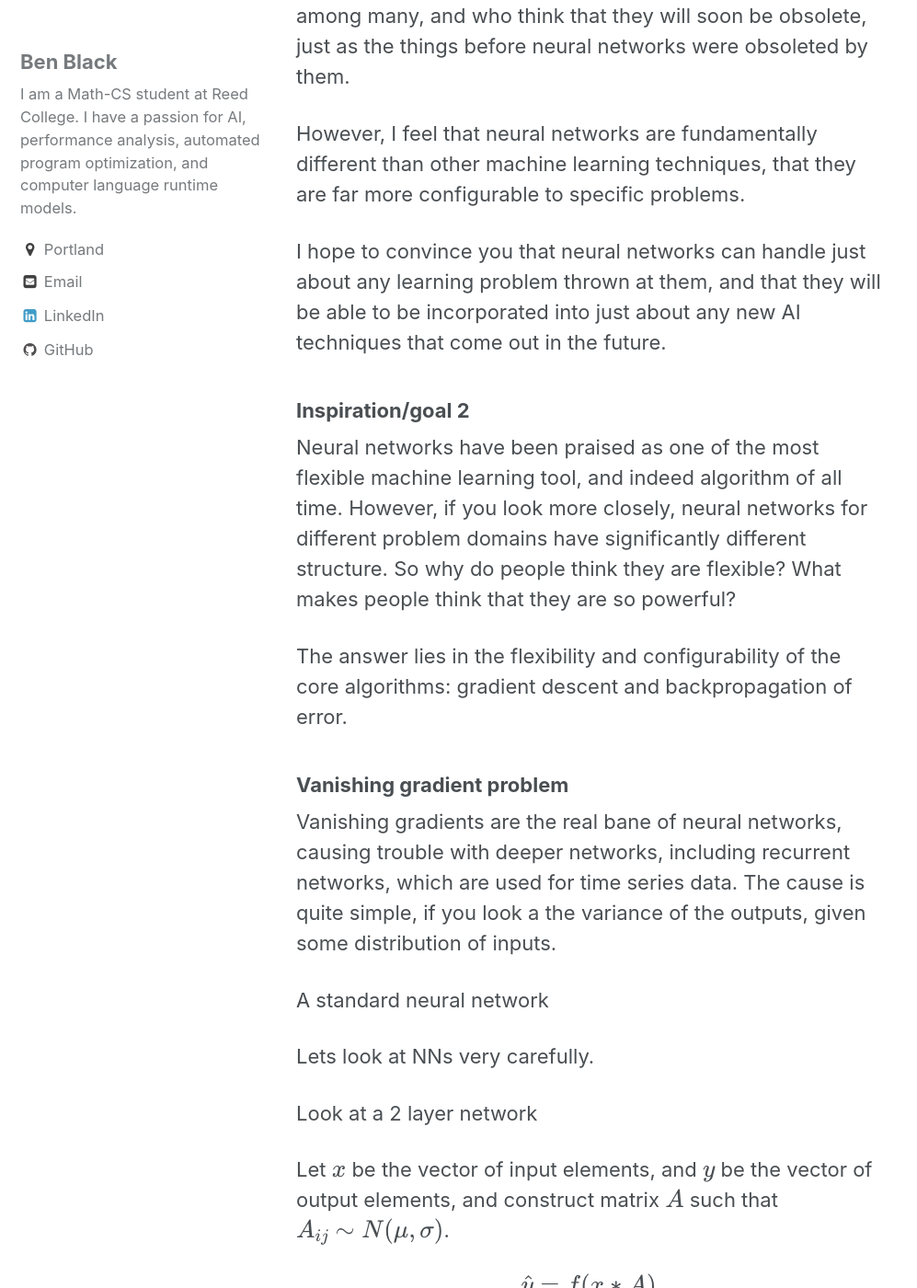
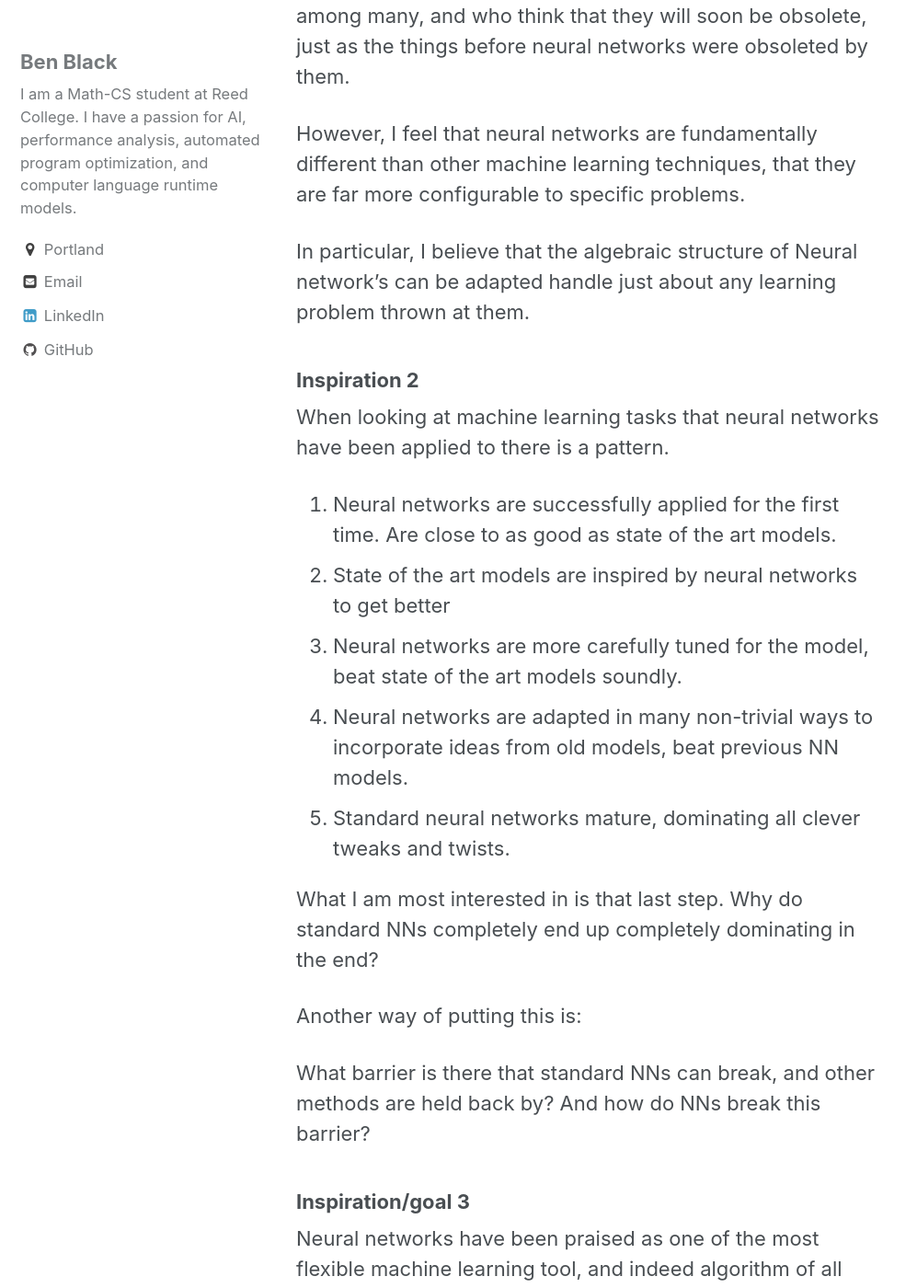
Before and after one commit to benblack769/benblack769.github.io, a Jekyll site: the page built from neural_posts/backpropogation-composeable-configurable.md, in a window 1280 px wide and 1400 px high, scrolled down 584 px. Shown: the whole window at 92% size, without its empty margins (0-997 px from the left). Built offline with Jekyll 4.4.1, drawn with Linux system fonts in a browser that asks for light colours; our own code applies the rules of GitHub Pages for plain Markdown files; formulas are drawn with MathJax 3; some of the changed text lies outside the part shown.

Commit message:
added inspiration #1

```diff
--- a/neural_posts/backpropogation-composeable-configurable.md
+++ b/neural_posts/backpropogation-composeable-configurable.md
@@ -1,19 +1,35 @@
 ## Neural Networks: Managing complexity in machine learning models
 
 ### Inspiration 1
+
 
 I know a few people knowledgeable about machine learning who tend to disregard neural networks as one technique among many, and who think that they will soon be obsolete, just as the things before neural networks were obsoleted by them.
 
 However, I feel that neural networks are fundamentally different than other machine learning techniques, that they are far more configurable to specific problems.
 
-I hope to convince you that neural networks can handle just about any learning problem thrown at them, and that they will be able to be incorporated into just about any new AI techniques that come out in the future.
+In particular, I believe that the algebraic structure of Neural network's can be adapted handle just about any learning problem thrown at them.
 
-### Inspiration/goal 2
+### Inspiration 2
+
+When looking at machine learning tasks that neural networks have been applied to there is a pattern.
+
+1. Neural networks are successfully applied for the first time. Are close to as good as state of the art models.
+2. State of the art models are inspired by neural networks to get better
+3. Neural networks are more carefully tuned for the model, beat state of the art models soundly.
+4. Neural networks are adapted in many non-trivial ways to incorporate ideas from old models, beat previous NN models.
+5. Standard neural networks mature, dominating all clever tweaks and twists.
+
+What I am most interested in is that last step. Why do standard NNs completely end up completely dominating in the end?
+
+Another way of putting this is:
+
+What barrier is there that standard NNs can break, and other methods are held back by? And how do NNs break this barrier?
+
+### Inspiration/goal 3
 
 Neural networks have been praised as one of the most flexible machine learning tool, and indeed algorithm of all time. However, if you look more closely, neural networks for different problem domains have significantly different structure. So why do people think they are flexible? What makes people think that they are so powerful?
 
 The answer lies in the flexibility and configurability of the core algorithms: gradient descent and backpropagation of error.
-
 
 ### Vanishing gradient problem
 
@@ -47,6 +63,8 @@ Lets say that $$y(x) = x + \epsilon$$, where $$\epsilon$$ is some random error.
 
 *explain how backpropagation allows you to treat different layers of the network as independent learning problems (taking into account the noise problem above)*
 
+
+
 At its core, backpropagation is simply the chain rule from calculus.
 
 So why is this important?
@@ -54,13 +72,15 @@ So why is this important?
 
 *Overview of chain rule.*
 
+Chain rule is simply when given two functions $$F$$,$$G$$, the derivative of $$(F(G(x)))^\prime = $F^\prime(G(x))G^\prime(x)$$.
+
 *Draw a diagram about composition of matrices.*
 
 *Talk about how you can compose matrices naturally in trivial ways. Bring up deep networks, m.*
 
 *Bring up the conflict between model flexibility and model noise. Then talk about how convolutional networks are a great example of a nontrivial version of this tradeoff.*
 
-*Another possible one is sentance decomposition, ie.e the function applied to each word and the the binary output as a function of that concatenation of outputs.  Is a more trivial example.*
+*Another possible one is sentence decomposition, ie.e the function applied to each word and the the binary output as a function of that concatenation of outputs.  Is a more trivial example.*
 
 
 *Then talk about LSTMs. Talk about how they are a non-trivial one, but rely on the same basic intuitions. Show how LSTMs operate in much the same level as single matrices blocks.*
```
Also changed, not shown: coding_posts/cpu-archetecture.md (+31 -12 lines).
